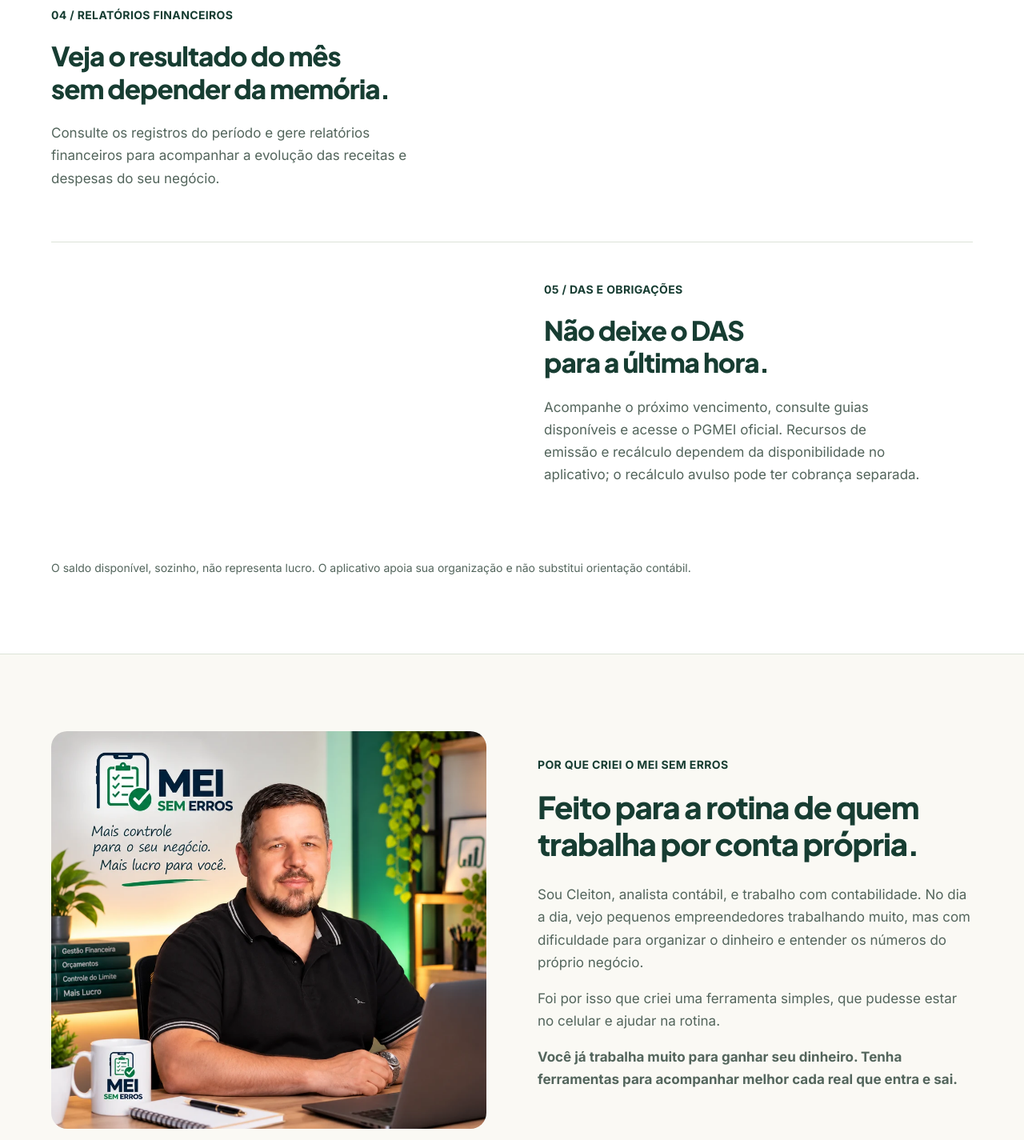
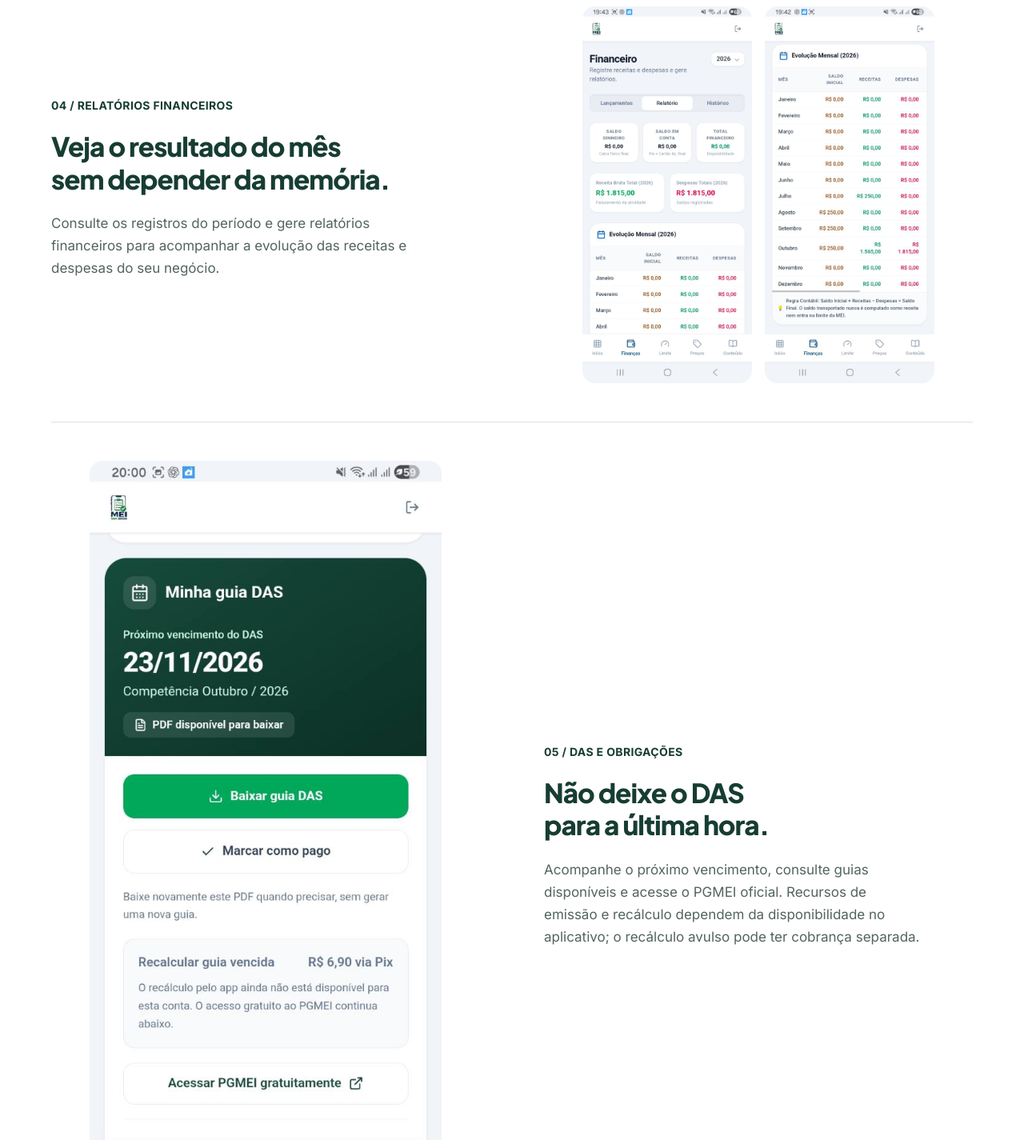
Before and after one commit to cleitonfo2011/empreenda.meisemerros, a website: page public/index.html in a window 1280 px wide. Shown: the part 3900-5325 px from the top of the page at 80% size. Drawn offline with Linux system fonts and the light colour scheme; no server answers.

Commit message:
Add finance report and DAS screenshots (#6)

```diff
--- a/public/index.html
+++ b/public/index.html
@@ -48,8 +48,19 @@
         <article class="module"><div class="module-copy"><p class="eyebrow">03 / LIMITE MEI</p><h3>Não espere o fim do ano para conferir o limite do MEI.</h3><p>Acompanhe o faturamento acumulado, confira quanto ainda resta do limite aplicável e organize suas informações antes de ser surpreendido.</p></div><figure><img src="/assets/limite-960.webp" srcset="/assets/limite-480.webp 480w, /assets/limite-960.webp 960w" sizes="(max-width: 760px) calc(100vw - 44px), 520px" width="960" height="1200" alt="Tela aprovada de Limite MEI, com acompanhamento do faturamento anual." loading="lazy" decoding="async"></figure></article>
       </div>
       <div class="module-list">
-        <article class="module"><div class="module-copy"><p class="eyebrow">04 / RELATÓRIOS FINANCEIROS</p><h3>Veja o resultado do mês sem depender da memória.</h3><p>Consulte os registros do período e gere relatórios financeiros para acompanhar a evolução das receitas e despesas do seu negócio.</p></div></article>
-        <article class="module"><div class="module-copy"><p class="eyebrow">05 / DAS E OBRIGAÇÕES</p><h3>Não deixe o DAS para a última hora.</h3><p>Acompanhe o próximo vencimento, consulte guias disponíveis e acesse o PGMEI oficial. Recursos de emissão e recálculo dependem da disponibilidade no aplicativo; o recálculo avulso pode ter cobrança separada.</p></div></article>
+        <article class="module">
+          <div class="module-copy"><p class="eyebrow">04 / RELATÓRIOS FINANCEIROS</p><h3>Veja o resultado do mês sem depender da memória.</h3><p>Consulte os registros do período e gere relatórios financeiros para acompanhar a evolução das receitas e despesas do seu negócio.</p></div>
+          <figure class="module-gallery">
+            <img src="/assets/relatorios-financeiros.jpg" width="576" height="1280" alt="Resumo financeiro com saldos em dinheiro e em conta, receitas e despesas totais." loading="lazy" decoding="async">
+            <img src="/assets/relatorios-evolucao-mensal.jpg" width="576" height="1280" alt="Tabela de evolução mensal com saldo inicial, receitas e despesas de cada mês." loading="lazy" decoding="async">
+          </figure>
+        </article>
+        <article class="module">
+          <div class="module-copy"><p class="eyebrow">05 / DAS E OBRIGAÇÕES</p><h3>Não deixe o DAS para a última hora.</h3><p>Acompanhe o próximo vencimento, consulte guias disponíveis e acesse o PGMEI oficial. Recursos de emissão e recálculo dependem da disponibilidade no aplicativo; o recálculo avulso pode ter cobrança separada.</p></div>
+          <figure>
+            <img src="/assets/guia-das.jpg" width="576" height="1280" alt="Tela Minha guia DAS com vencimento, opção de baixar o PDF e acesso ao PGMEI." loading="lazy" decoding="async">
+          </figure>
+        </article>
       </div><p class="section-note">O saldo disponível, sozinho, não representa lucro. O aplicativo apoia sua organização e não substitui orientação contábil.</p>
     </div></section>
     <section class="section wrap story" aria-labelledby="creator-title"><figure class="creator-photo"><img src="/assets/criador-960.webp" srcset="/assets/criador-480.webp 480w, /assets/criador-960.webp 960w" sizes="(max-width: 760px) calc(100vw - 44px), 520px" width="960" height="877" alt="Imagem aprovada de Cleiton, criador do MEI Sem Erros, com a logo oficial." loading="lazy" decoding="async"></figure><div><p class="eyebrow">POR QUE CRIEI O MEI SEM ERROS</p><h2 id="creator-title">Feito para a rotina de quem trabalha por conta própria.</h2><p>Sou Cleiton, analista contábil, e trabalho com contabilidade. No dia a dia, vejo pequenos empreendedores trabalhando muito, mas com dificuldade para organizar o dinheiro e entender os números do próprio negócio.</p><p>Foi por isso que criei uma ferramenta simples, que pudesse estar no celular e ajudar na rotina.</p><p class="highlight">Você já trabalha muito para ganhar seu dinheiro. Tenha ferramentas para acompanhar melhor cada real que entra e sai.</p></div></section>
--- a/public/styles.css
+++ b/public/styles.css
@@ -273,6 +273,7 @@ h1 em { color: #52764a; }
 .module-copy > p:not(.eyebrow) { color: var(--text-muted); font-size: 17px; }
 .module figure { margin: 0; max-width: 440px; width: 100%; justify-self: center; }
 .module img { display: block; width: 100%; height: auto; border-radius: 16px; }
+.module-gallery { display: grid; grid-template-columns: repeat(2, minmax(0, 1fr)); gap: 16px; }
 .module:nth-child(2) .module-copy { grid-column: 2; grid-row: 1; }
 .module:nth-child(2) figure { grid-column: 1; grid-row: 1; }
 .sales-page .section-note { font-size: 14px; }
@@ -316,6 +317,7 @@ h1 em { color: #52764a; }
   .module h3 { font-size: 28px; }
   .module:nth-child(2) .module-copy, .module:nth-child(2) figure { grid-column: auto; grid-row: auto; }
   .module figure { max-width: 430px; }
+  .module-gallery { grid-template-columns: 1fr; }
   .module-copy > p:not(.eyebrow), .sales-page .story > div > p:not(.eyebrow) { font-size: 16px; }
   .sales-page .story { gap: 28px; }
   .sales-page .creator-photo { order: 2; }
```
Also changed, not shown: public/assets/guia-das.jpg (added), public/assets/relatorios-evolucao-mensal.jpg (added), public/assets/relatorios-financeiros.jpg (added).
